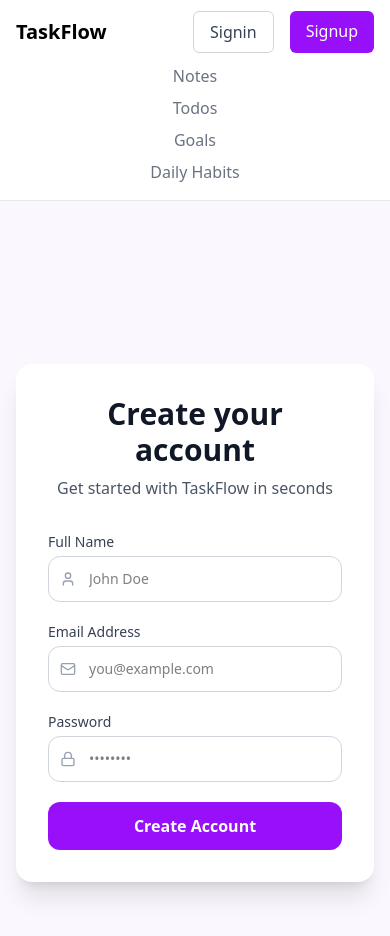
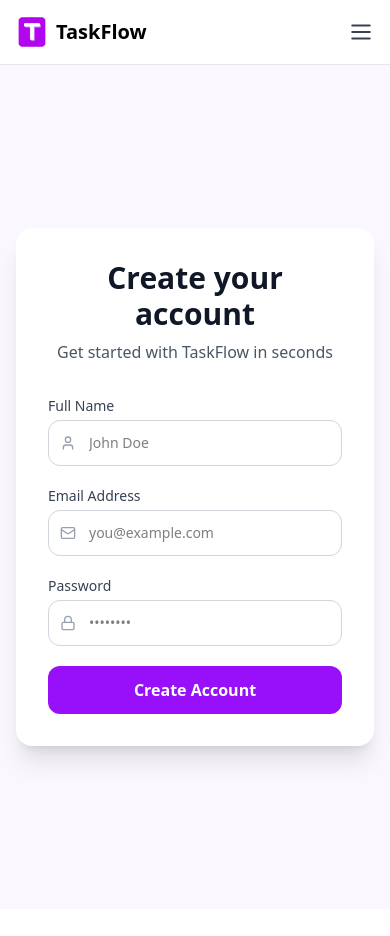
Before and after one commit to user2982024/Tracker_App, a React (Vite) app in the folder Frontend/: page /signup in a window 390 px wide. Shown: the top 936 px of the page. After the commit the page ends 909 px from the top, so only its background shows below. Built offline with nearby package versions, Linux system fonts and the light colour scheme.

Commit message:
Mobile layout done!

```diff
--- a/Frontend/src/components/Navbar.jsx
+++ b/Frontend/src/components/Navbar.jsx
@@ -1,5 +1,6 @@
 import { useState } from "react";
 import { NavLink, useNavigate } from "react-router-dom";
+import { HiOutlineMenu, HiOutlineX } from "react-icons/hi";
 import toast, { Toaster } from "react-hot-toast";
 
 const navLinkClass = ({ isActive }) =>
@@ -8,19 +9,23 @@ const navLinkClass = ({ isActive }) =>
   }`;
 
 const Navbar = () => {
-  // ✅ Correct way: derive auth state synchronously
   const [isAuthenticated, setIsAuthenticated] = useState(
     () => !!localStorage.getItem("token")
   );
 
+  const [isMenuOpen, setIsMenuOpen] = useState(false);
   const navigate = useNavigate();
 
-  // Logout handler
   const handleLogout = () => {
     localStorage.removeItem("token");
     setIsAuthenticated(false);
     toast.success("Signed out successfully!");
+    setIsMenuOpen(false);
     navigate("/");
+  };
+
+  const handleLinkClick = () => {
+    setIsMenuOpen(false);
   };
 
   return (
@@ -29,36 +34,45 @@ const Navbar = () => {
 
       <div className="max-w-7xl mx-auto px-4 sm:px-6 lg:px-8">
         <div className="flex justify-between h-16 items-center">
-
-          {/* App Name */}
-          <NavLink to="/" className="text-black font-bold text-xl">
+          {/* Logo */}
+          <NavLink
+            to="/"
+            className="flex items-center gap-2 text-black font-bold text-xl"
+            onClick={handleLinkClick}
+          >
+            <img src="/3.png" alt="TaskFlow Logo" className="h-8 w-8" />
             TaskFlow
           </NavLink>
 
           {/* Desktop Navigation */}
           <div className="hidden md:flex space-x-8">
-            <NavLink to="/notes" className={navLinkClass}>Notes</NavLink>
-            <NavLink to="/todos" className={navLinkClass}>Todos</NavLink>
-            <NavLink to="/goals" className={navLinkClass}>Goals</NavLink>
+            <NavLink to="/notes" className={navLinkClass}>
+              Notes
+            </NavLink>
+            <NavLink to="/todos" className={navLinkClass}>
+              Todos
+            </NavLink>
+            <NavLink to="/goals" className={navLinkClass}>
+              Goals
+            </NavLink>
             <NavLink to="/daily-habits" className={navLinkClass}>
               Daily Habits
             </NavLink>
           </div>
 
-          {/* Auth Buttons */}
-          <div className="flex space-x-4">
+          {/* Desktop Auth */}
+          <div className="hidden md:flex space-x-4">
             {!isAuthenticated ? (
               <>
                 <NavLink
                   to="/signin"
-                  className="px-4 py-2 border border-gray-300 rounded-md cursor-pointer text-gray-700 hover:bg-purple-600 hover:text-white transition"
+                  className="px-3 py-1.5 border border-gray-300 rounded-md text-gray-700 hover:bg-purple-600 hover:text-white transition"
                 >
                   Signin
                 </NavLink>
-
                 <NavLink
                   to="/signup"
-                  className="px-4 py-2 bg-purple-600 text-white rounded-md cursor-pointer hover:bg-purple-700 transition"
+                  className="px-3 py-1.5 bg-purple-600 text-white rounded-md hover:bg-purple-700 transition"
                 >
                   Signup
                 </NavLink>
@@ -66,24 +80,93 @@ const Navbar = () => {
             ) : (
               <button
                 onClick={handleLogout}
-                className="px-4 py-2 bg-red-500 cursor-pointer text-white rounded-md hover:bg-red-600 transition"
+                className="px-4 py-2 bg-red-500 text-white rounded-md hover:bg-red-600 transition"
+              >
+                Signout
+              </button>
+            )}
+          </div>
+
+          {/* Hamburger Button (Mobile) */}
+          <button
+            onClick={() => setIsMenuOpen((prev) => !prev)}
+            className="md:hidden text-gray-700 focus:outline-none"
+          >
+            {isMenuOpen ? (
+              <HiOutlineX size={26} />
+            ) : (
+              <HiOutlineMenu size={26} />
+            )}
+          </button>
+        </div>
+      </div>
+
+      {/* Mobile Menu */}
+      {isMenuOpen && (
+        <div className="md:hidden border-t border-gray-200 px-4 py-6">
+          {/* Navigation Links (Vertical) */}
+          <div className="flex flex-col space-y-4 text-center">
+            <NavLink
+              to="/notes"
+              className={navLinkClass}
+              onClick={handleLinkClick}
+            >
+              Notes
+            </NavLink>
+            <NavLink
+              to="/todos"
+              className={navLinkClass}
+              onClick={handleLinkClick}
+            >
+              Todos
+            </NavLink>
+            <NavLink
+              to="/goals"
+              className={navLinkClass}
+              onClick={handleLinkClick}
+            >
+              Goals
+            </NavLink>
+            <NavLink
+              to="/daily-habits"
+              className={navLinkClass}
+              onClick={handleLinkClick}
+            >
+              Daily Habits
+            </NavLink>
+          </div>
+
+          {/* Auth Buttons (Horizontal) */}
+          <div className="mt-6 pt-4 border-t border-gray-200 flex justify-center gap-4">
+            {!isAuthenticated ? (
+              <>
+                <NavLink
+                  to="/signin"
+                  onClick={handleLinkClick}
+                  className="flex items-center justify-center px-4 py-2 border border-gray-300 rounded-md"
+                >
+                  Signin
+                </NavLink>
+
+                <NavLink
+                  to="/signup"
+                  onClick={handleLinkClick}
+                  className="flex items-center justify-center px-4 py-2 bg-purple-600 text-white rounded-md"
+                >
+                  Signup
+                </NavLink>
+              </>
+            ) : (
+              <button
+                onClick={handleLogout}
+                className="px-6 py-2 bg-red-500 text-white rounded-md"
               >
                 Signout
               </button>
             )}
           </div>
         </div>
-      </div>
-
-      {/* Mobile Navigation */}
-      <div className="md:hidden px-4 pb-4 flex flex-col items-center space-y-2">
-        <NavLink to="/notes" className={navLinkClass}>Notes</NavLink>
-        <NavLink to="/todos" className={navLinkClass}>Todos</NavLink>
-        <NavLink to="/goals" className={navLinkClass}>Goals</NavLink>
-        <NavLink to="/daily-habits" className={navLinkClass}>
-          Daily Habits
-        </NavLink>
-      </div>
+      )}
     </nav>
   );
 };
```
